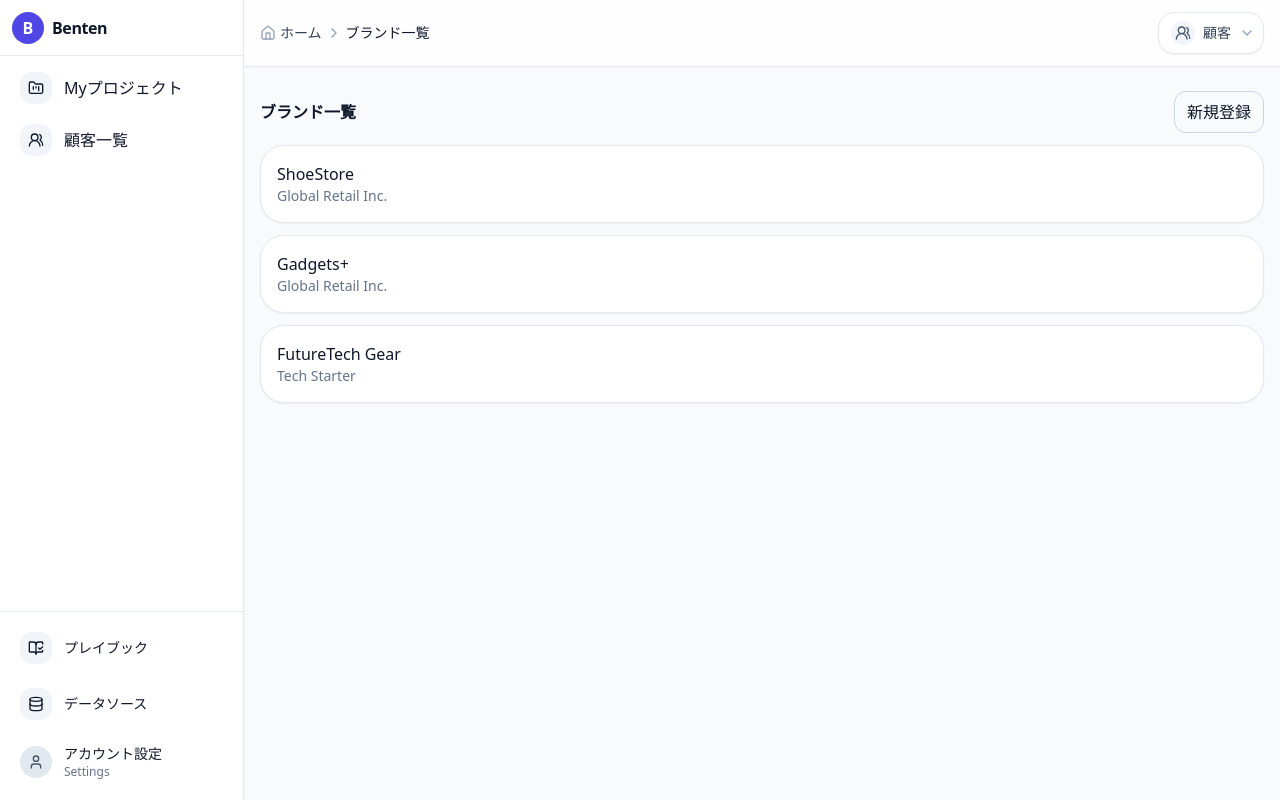
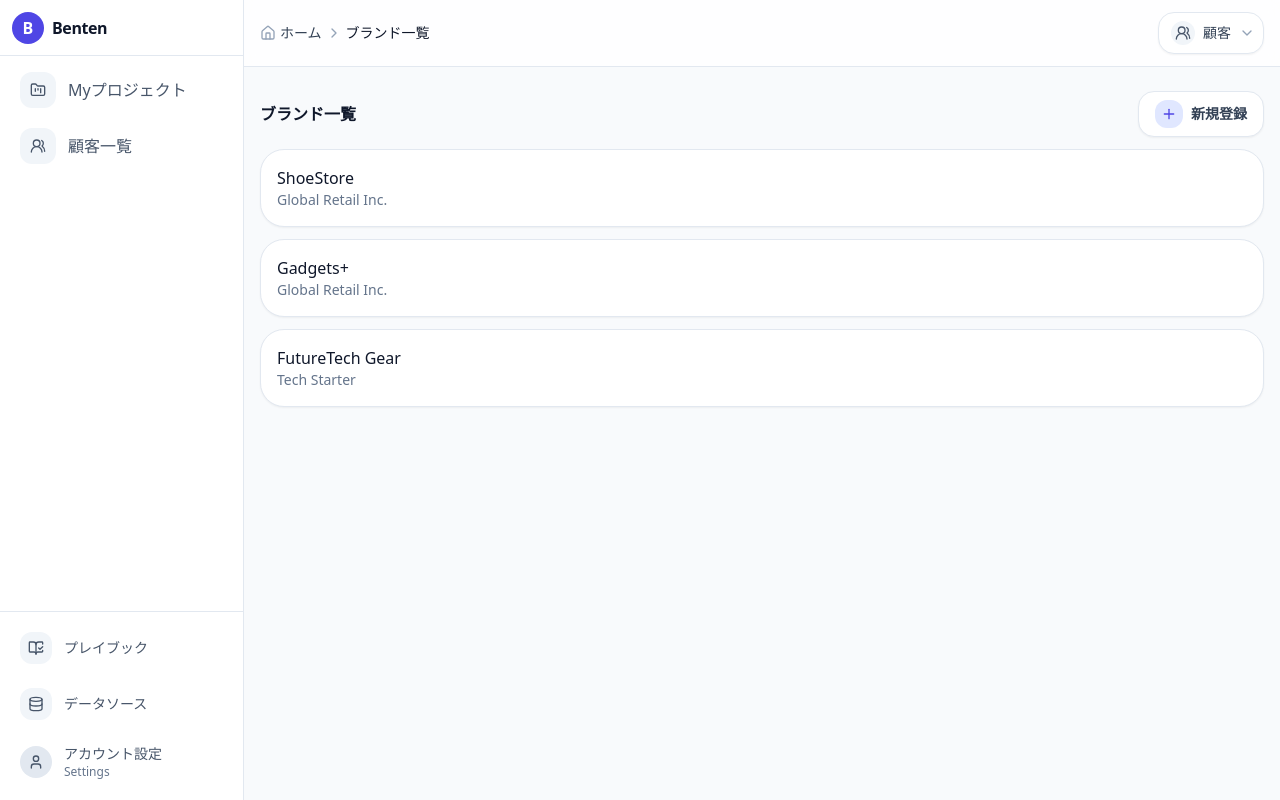
Before and after one commit to aony1215/benten_prototype, a Next.js app: page /brands in a window 1280 px wide. Built offline with nearby package versions, Linux system fonts and the light colour scheme.

Commit message:
Improve hover interactions and add unified add button

```diff
--- a/app/brands/page.tsx
+++ b/app/brands/page.tsx
@@ -1,6 +1,7 @@
 'use client'
 import Link from 'next/link'
 import { Shell } from '@/components/Shell'
+import { AddButton } from '@/components/ui/AddButton'
 
 const brands = [
   { id: 'brd_shoestore', name: 'ShoeStore', account: 'Global Retail Inc.' },
@@ -13,7 +14,7 @@
     <Shell crumbs={[{ href: '/brands', label: 'ブランド一覧' }]}>
       <div className="flex items-center justify-between mb-3">
         <h1 className="font-semibold">ブランド一覧</h1>
-        <Link href="/brands/new" className="px-3 py-2 rounded-xl border border-slate-300 hover:bg-slate-50">新規登録</Link>
+        <AddButton href="/brands/new">新規登録</AddButton>
       </div>
       <div className="grid gap-3">
         {brands.map(b => (
--- a/app/customers/[id]/page.tsx
+++ b/app/customers/[id]/page.tsx
@@ -2,6 +2,7 @@
 import Link from 'next/link'
 import { Shell } from '@/components/Shell'
 import { CTA } from '@/components/ui/CTA'
+import { ChevronRight } from 'lucide-react'
 
 // Demo data
 const DATA: Record<string, any> = {
@@ -77,7 +78,14 @@
         <div className="font-semibold">関連プロジェクト</div>
         <div className="mt-2 grid gap-2">
           {c.projects.map((p: any) => (
-            <Link key={p.id} href={`/projects/${p.id}`} className="px-3 py-2 rounded-xl border border-slate-300 hover:bg-slate-50 text-sm">{p.name}</Link>
+            <Link
+              key={p.id}
+              href={`/projects/${p.id}`}
+              className="group flex items-center justify-between gap-3 rounded-xl border border-slate-200 px-3 py-2 text-sm font-medium text-slate-600 transition-all duration-150 hover:-translate-y-0.5 hover:border-indigo-200 hover:bg-indigo-50 hover:text-indigo-700 focus-visible:outline-none focus-visible:ring-2 focus-visible:ring-indigo-200"
+            >
+              <span>{p.name}</span>
+              <ChevronRight className="h-4 w-4 text-slate-400 transition-colors duration-150 group-hover:text-indigo-500" aria-hidden="true" />
+            </Link>
           ))}
         </div>
       </div>
--- a/app/customers/page.tsx
+++ b/app/customers/page.tsx
@@ -1,6 +1,7 @@
 'use client'
 import Link from 'next/link'
 import { Shell } from '@/components/Shell'
+import { AddButton } from '@/components/ui/AddButton'
 
 const customers = [
   { id: 'acc_globalretail', name: 'A社（Global Retail Inc.）', website: 'https://www.globalretail.example' },
@@ -12,7 +13,7 @@
     <Shell crumbs={[{ href: '/customers', label: '顧客一覧' }]}>
       <div className="flex items-center justify-between mb-3">
         <h1 className="font-semibold">顧客一覧</h1>
-        <Link href="/customers/new" className="px-3 py-2 rounded-xl border border-slate-300 hover:bg-slate-50">新規登録</Link>
+        <AddButton href="/customers/new">新規登録</AddButton>
       </div>
       <div className="grid gap-3">
         {customers.map(c => (
--- a/app/globals.css
+++ b/app/globals.css
@@ -5,8 +5,10 @@
 :root { --ring: 72 92% 45%; }
 html, body { height: 100%; }
 
-.card { @apply rounded-3xl border border-slate-200 bg-white shadow-sm; }
-.card-hover { @apply hover:bg-slate-50; }
+.card { @apply rounded-3xl border border-slate-200 bg-white shadow-sm transition; }
+.card-hover {
+  @apply transition-all duration-200 hover:-translate-y-0.5 hover:shadow-lg hover:border-indigo-100 hover:bg-indigo-50 focus:outline-none focus-visible:ring-2 focus-visible:ring-indigo-200;
+}
 .kpi { @apply rounded-2xl border border-slate-200 bg-white p-4; }
 .badge { @apply inline-flex items-center gap-1 px-2 py-1 rounded-lg text-xs; }
 .badge-muted { @apply bg-slate-100 text-slate-600; }
--- a/app/projects/my/page.tsx
+++ b/app/projects/my/page.tsx
@@ -112,7 +112,10 @@
             <div className="flex items-center justify-between">
               <div>
                 <div className="text-xs font-medium uppercase tracking-wide text-slate-500">{config.groupLabel}</div>
-                <Link href={group.href} className="text-lg font-semibold text-slate-900 hover:text-indigo-600">
+                <Link
+                  href={group.href}
+                  className="text-lg font-semibold text-slate-900 transition-colors hover:text-indigo-600 focus-visible:outline-none focus-visible:ring-2 focus-visible:ring-indigo-200"
+                >
                   {group.label}
                 </Link>
               </div>
@@ -123,7 +126,7 @@
                 <Link
                   key={project.id}
                   href={`/projects/${project.id}`}
-                  className="flex items-center justify-between rounded-xl border border-slate-200 px-3 py-2 text-sm transition hover:border-indigo-200 hover:bg-indigo-50"
+                  className="flex items-center justify-between rounded-xl border border-slate-200 px-3 py-2 text-sm transition hover:-translate-y-0.5 hover:border-indigo-200 hover:bg-indigo-50 focus-visible:outline-none focus-visible:ring-2 focus-visible:ring-indigo-200"
                 >
                   <div>
                     <div className="font-medium text-slate-900">{project.name}</div>
--- a/components/Shell.tsx
+++ b/components/Shell.tsx
@@ -58,9 +58,27 @@
             const active = pathname.startsWith(it.href)
             return (
               <div key={it.href} className="mb-1">
-                <Link href={withView(it.href, sp)} className={clsx("flex items-center gap-3 px-3 py-2 rounded-xl hover:bg-slate-100", active && "bg-indigo-50 text-indigo-700")}>
-                  <div className="p-2 rounded-xl bg-slate-100"><Icon className="w-4 h-4" /></div>
-                  <span className="font-medium">{it.label}</span>
+                <Link
+                  href={withView(it.href, sp)}
+                  aria-current={active ? 'page' : undefined}
+                  className={clsx(
+                    'group flex items-center gap-3 rounded-xl px-3 py-2 font-medium text-slate-600 transition-colors duration-150 focus-visible:outline-none focus-visible:ring-2 focus-visible:ring-indigo-200',
+                    active
+                      ? 'bg-indigo-50 text-indigo-700 shadow-sm'
+                      : 'hover:bg-indigo-50/70 hover:text-indigo-700',
+                  )}
+                >
+                  <div
+                    className={clsx(
+                      'grid h-9 w-9 place-items-center rounded-xl transition-colors duration-150',
+                      active
+                        ? 'bg-indigo-600 text-white'
+                        : 'bg-slate-100 text-slate-600 group-hover:bg-indigo-100 group-hover:text-indigo-700',
+                    )}
+                  >
+                    <Icon className="w-4 h-4" />
+                  </div>
+                  <span>{it.label}</span>
                 </Link>
               </div>
             )
@@ -74,35 +92,47 @@
               <Link
                 key={it.href}
                 href={withView(it.href, sp)}
+                aria-current={active ? 'page' : undefined}
                 className={clsx(
-                  'flex items-center gap-3 px-2 py-2 rounded-xl hover:bg-slate-100',
-                  active && 'bg-indigo-50 text-indigo-700',
+                  'group flex items-center gap-3 rounded-xl px-2 py-2 text-sm font-medium text-slate-600 transition-colors duration-150 focus-visible:outline-none focus-visible:ring-2 focus-visible:ring-indigo-200',
+                  active
+                    ? 'bg-indigo-50 text-indigo-700 shadow-sm'
+                    : 'hover:bg-indigo-50/70 hover:text-indigo-700',
                 )}
               >
-                <div className="p-2 rounded-xl bg-slate-100">
+                <div
+                  className={clsx(
+                    'grid h-8 w-8 place-items-center rounded-xl transition-colors duration-150',
+                    active
+                      ? 'bg-indigo-600 text-white'
+                      : 'bg-slate-100 text-slate-600 group-hover:bg-indigo-100 group-hover:text-indigo-700',
+                  )}
+                >
                   <Icon className="w-4 h-4" />
                 </div>
-                <span className="font-medium text-sm">{it.label}</span>
+                <span>{it.label}</span>
               </Link>
             )
           })}
           <Link
             href={withView('/settings', sp)}
             className={clsx(
-              'flex items-center gap-3 px-2 py-2 rounded-xl hover:bg-slate-100',
-              pathname.startsWith('/settings') && 'bg-indigo-50 text-indigo-700',
+              'group flex items-center gap-3 rounded-xl px-2 py-2 text-sm font-medium text-slate-600 transition-colors duration-150 hover:bg-indigo-50/70 hover:text-indigo-700 focus-visible:outline-none focus-visible:ring-2 focus-visible:ring-indigo-200',
+              pathname.startsWith('/settings') && 'bg-indigo-50 text-indigo-700 shadow-sm',
             )}
           >
             <div
               className={clsx(
-                'h-8 w-8 rounded-full grid place-items-center',
-                pathname.startsWith('/settings') ? 'bg-indigo-100 text-indigo-700' : 'bg-slate-200',
+                'grid h-8 w-8 place-items-center rounded-full transition-colors duration-150',
+                pathname.startsWith('/settings')
+                  ? 'bg-indigo-600 text-white'
+                  : 'bg-slate-200 text-slate-600 group-hover:bg-indigo-100 group-hover:text-indigo-700',
               )}
             >
               <User
                 className={clsx(
                   'w-4 h-4',
-                  pathname.startsWith('/settings') ? 'text-indigo-700' : 'text-slate-600',
+                  pathname.startsWith('/settings') ? 'text-white' : undefined,
                 )}
               />
             </div>
--- /dev/null
+++ b/components/ui/AddButton.tsx
@@ -0,0 +1,28 @@
+'use client'
+
+import Link from 'next/link'
+import { Plus } from 'lucide-react'
+import { clsx } from 'clsx'
+
+type AddButtonProps = {
+  href: string
+  children: React.ReactNode
+  className?: string
+}
+
+export function AddButton({ href, children, className }: AddButtonProps) {
+  return (
+    <Link
+      href={href}
+      className={clsx(
+        'group inline-flex items-center gap-2 rounded-2xl border border-slate-200 bg-white px-4 py-2 text-sm font-semibold text-slate-700 shadow-sm transition-all duration-200 hover:-translate-y-0.5 hover:border-indigo-200 hover:bg-indigo-50 hover:text-indigo-700 focus-visible:outline-none focus-visible:ring-2 focus-visible:ring-indigo-300',
+        className,
+      )}
+    >
+      <span className="grid h-7 w-7 place-items-center rounded-xl bg-indigo-100 text-indigo-600 transition-colors duration-200 group-hover:bg-indigo-600 group-hover:text-white">
+        <Plus className="h-4 w-4" aria-hidden="true" />
+      </span>
+      <span>{children}</span>
+    </Link>
+  )
+}
```
